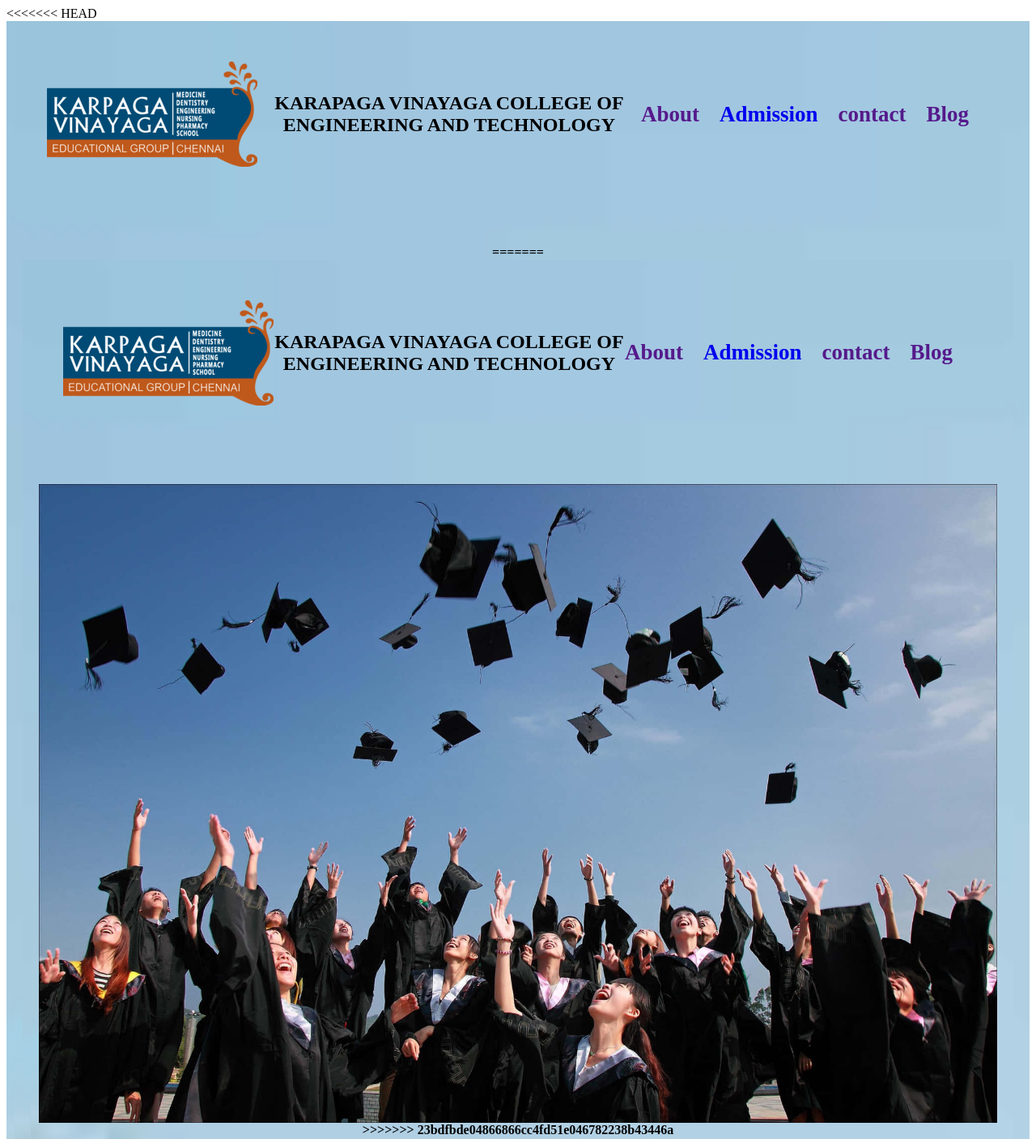
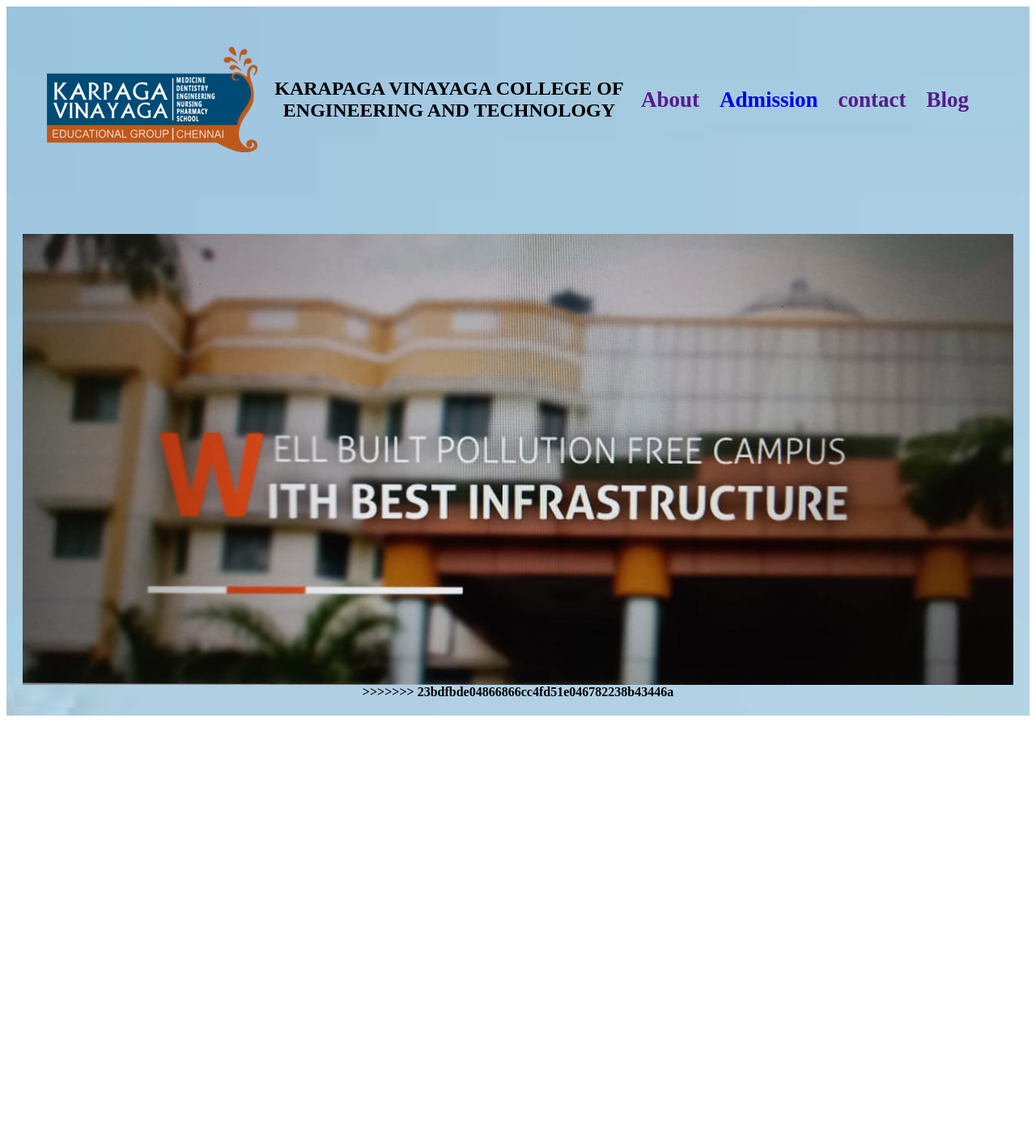
Before and after one commit to 413-AYISHA/personal-project, a website: page public/index.html in a window 1280 px wide. Shown: the top 1407 px of the page at 81% size. After the commit the page ends 892 px from the top, so only its background shows below. Drawn offline with Linux system fonts and the light colour scheme.

Commit message:
update index

```diff
--- a/public/index.html
+++ b/public/index.html
@@ -1,66 +1,3 @@
-<<<<<<< HEAD
-<!DOCTYPE html>
-<html>
-
-<head>
-<title>website</title>
-
-<meta name="viewport" content="width=device-width, initial-scale=1">
-<meta content="text/html; charset=iso-8859-2" http-equiv="Content-Type">
-<link rel="stylesheet" href="style.css">
-<style>
-.mySlides {display:none;}
-</style>
-</head>
-<body>
-  <body>
-    <header>
-      <div class="header"></div>
-    <header>
-      <div class="web">
-
-          <img src="kvcet logo.png">
-          <b><h2>KARAPAGA VINAYAGA COLLEGE OF ENGINEERING AND TECHNOLOGY</h2></b>
-          <a href="">About</a>
-          <a href="form.html">Admission</a>
-          <a href="">contact</a>
-          <a href="">Blog</a>
-
-      </div>
-
-</body>
-
-<body>
-<center>
-<b><marquee><h2 >Enjoy, Learn And Live In This Fab Campus</h2></b></marquee>
-
-<div style="max-width:100%">
-  <img class="mySlides" src="clg bg.jpg" style="width:100%">
-  <img class="mySlides" src="blue.jpg" style="width:100%">
-  <img class="mySlides" src="clg.jpeg" style="width:100%">
-
-
-</div>
-</center>
-<script>
-var myIndex = 0;
-carousel();
-
-function carousel() {
-  var i;
-  var x = document.getElementsByClassName("mySlides");
-  for (i = 0; i < x.length; i++) {
-    x[i].style.display = "none";
-  }
-  myIndex++;
-  if (myIndex > x.length) {myIndex = 1}
-  x[myIndex-1].style.display = "block";
-  setTimeout(carousel, 2000);
-}
-</script>
-
-</body>
-=======
 <!DOCTYPE html>
 <html>
 
```
